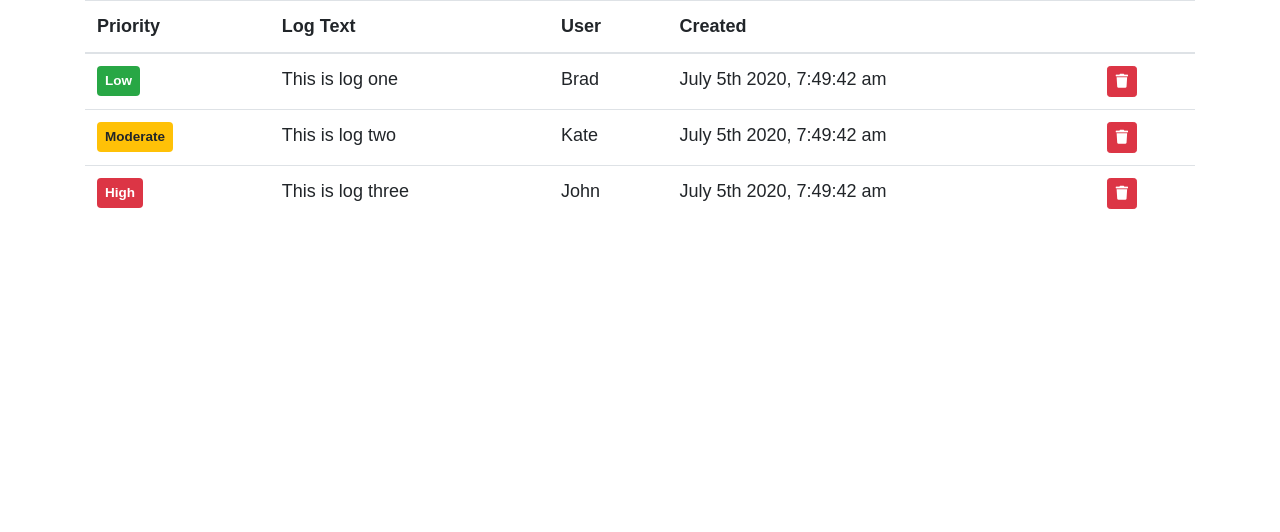
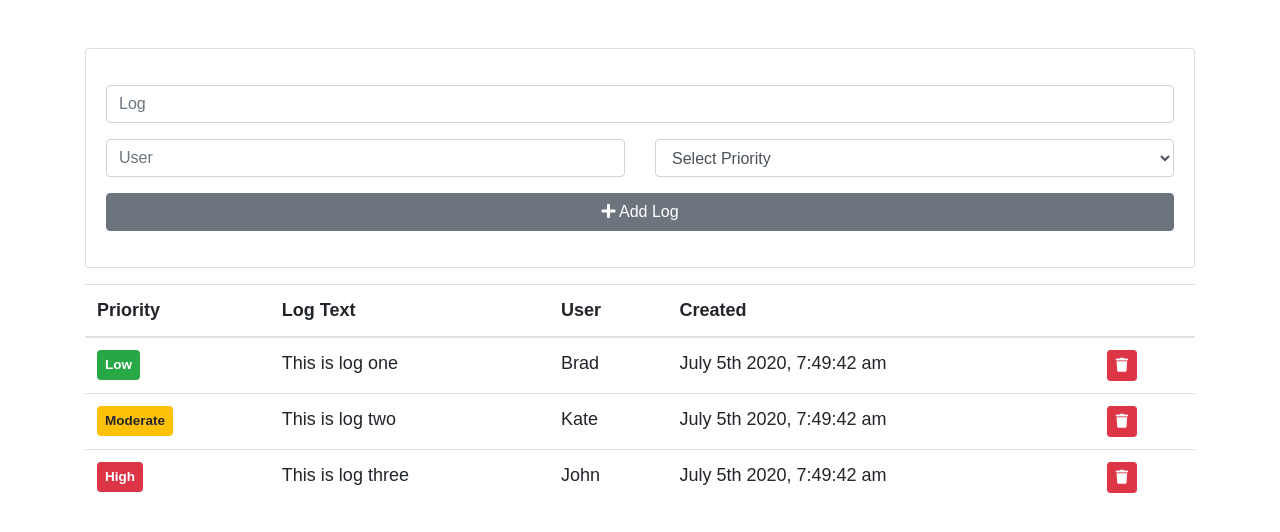
Before and after one commit to Belchenkov/bug_logger_electron, a React app: page / in a window 1280 px wide. Shown: the top 532 px of the page. Built offline with nearby package versions, Linux system fonts and the light colour scheme; the HTML template or start-up script is replaced by a standard one; a web font is replaced by a local one.

Commit message:
AddLogItem Component

```diff
--- /dev/null
+++ b/src/components/AddLogItem.js
@@ -0,0 +1,65 @@
+import React, { useState } from 'react';
+import Card from "react-bootstrap/Card";
+import Form from "react-bootstrap/Form";
+import Row from "react-bootstrap/Row";
+import Col from "react-bootstrap/Col";
+import Button from "react-bootstrap/Button";
+
+const AddLogItem = () => {
+    const [text, setText] = useState('');
+    const [user, setUser] = useState('');
+    const [priority, setPriority] = useState('');
+
+    return (
+        <Card className="mt-5 mb-3">
+            <Card.Body>
+                <Form>
+                    <Row className="my-3">
+                        <Col>
+                            <Form.Control
+                                onChange={e => setText(e.target.value)}
+                                placeholder="Log"
+                                value={text}
+                            />
+                        </Col>
+                    </Row>
+                    <Row>
+                        <Col>
+                            <Form.Control
+                                onChange={e => setUser(e.target.value)}
+                                placeholder="User"
+                                value={user}
+                            />
+                        </Col>
+                        <Col>
+                            <Form.Control
+                                as="select"
+                                value={priority}
+                                onChange={e => setPriority(e.target.value)}
+                            >
+                                <option value="0">Select Priority</option>
+                                <option value="1">Low</option>
+                                <option value="2">Moderate</option>
+                                <option value="3">High</option>
+                            </Form.Control>
+                        </Col>
+                    </Row>
+                    <Row className="my-3">
+                        <Col>
+                            <Button
+                                type="submit"
+                                variant="secondary"
+                                block
+                            >
+                                <i className="fas fa-plus" />{' '}
+                                Add Log
+                            </Button>
+                        </Col>
+                    </Row>
+                </Form>
+            </Card.Body>
+        </Card>
+    );
+};
+
+export default AddLogItem;
--- a/src/components/App.js
+++ b/src/components/App.js
@@ -2,6 +2,7 @@
 import Container from "react-bootstrap/Container";
 import Table from "react-bootstrap/Table";
 import LogItem from "./LogItem";
+import AddLogItem from "./AddLogItem";
 
 const App = () => {
 	const [logs, setLogs] = useState([
@@ -30,6 +31,7 @@
 
 	return (
 		<Container>
+			<AddLogItem />
 			<Table>
 				<thead>
 					<tr>
```
